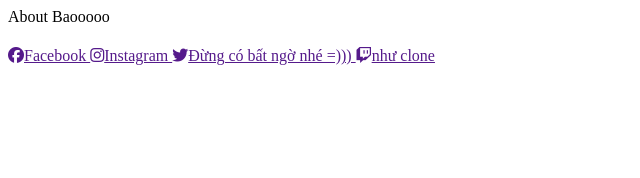
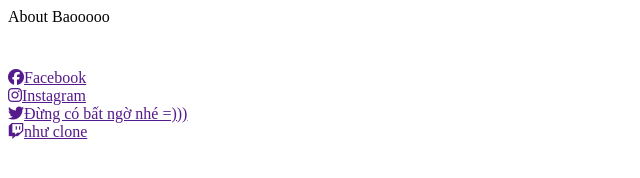
Before and after one commit to BaoNgocThienBao/pro5, a plain HTML site: page index.html in a window 1280 px wide. Shown: the whole page, without its empty margins (0-640 px from the left). Drawn offline with nearby package versions, Linux system fonts and the light colour scheme.

Commit message:
Update index.html

```diff
--- a/index.html
+++ b/index.html
@@ -15,7 +15,7 @@
               <body>
                 <main>
                     <header class="header">About Baooooo</header>
-                    <div>
+                    <div class="container-information">
                         <h1 class="h1"></h1>
                         <a href="" class="left"><i class="fa-brands fa-facebook"></i>Facebook </a>
                         <a href="" class="right"><i class="fa-brands fa-instagram"></i>Instagram </a>
```
